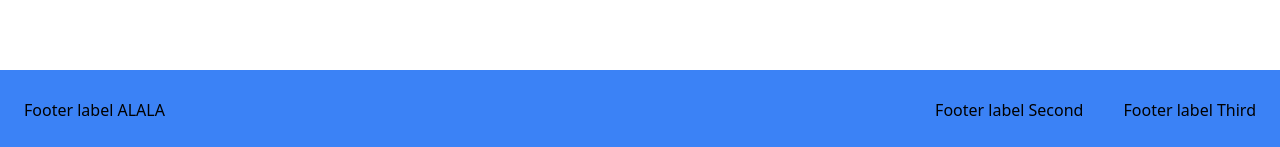
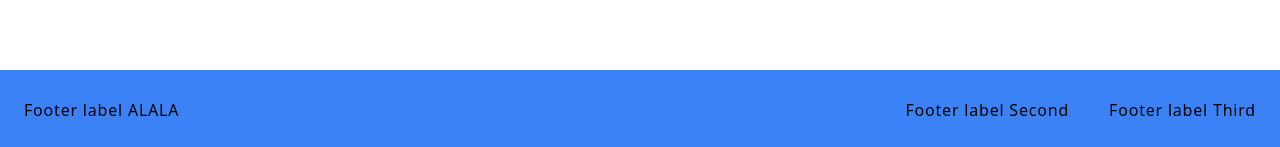
Before and after one commit to YakubovKirill/next-js, a Next.js app in the folder rating-app/: page / in a window 1280 px wide. Shown: the part 650-797 px from the top of the page. Built offline with nearby package versions, Linux system fonts and the light colour scheme.

Commit message:
style changes

```diff
--- a/rating-app/layout/Footer/Footer.tsx
+++ b/rating-app/layout/Footer/Footer.tsx
@@ -8,13 +8,16 @@ const Footer = ({ ...props }: FooterProps): JSX.Element => {
         AppColor.PRIMARY,
         "col-span-full",
         "px-6",
+        "sm:px-4",
         "py-7",
+        "sm:py-4",
         "grid",
         "grid-cols-footer",
         "gap-[40px]",
         "text-base",
         "sm:grid-cols-1",
-        "sm:gap-[10px]"
+        "sm:gap-[10px]",
+        "tracking-normal"
     ].join(' ');
     return (
         <footer {...props} className={style}>
```
